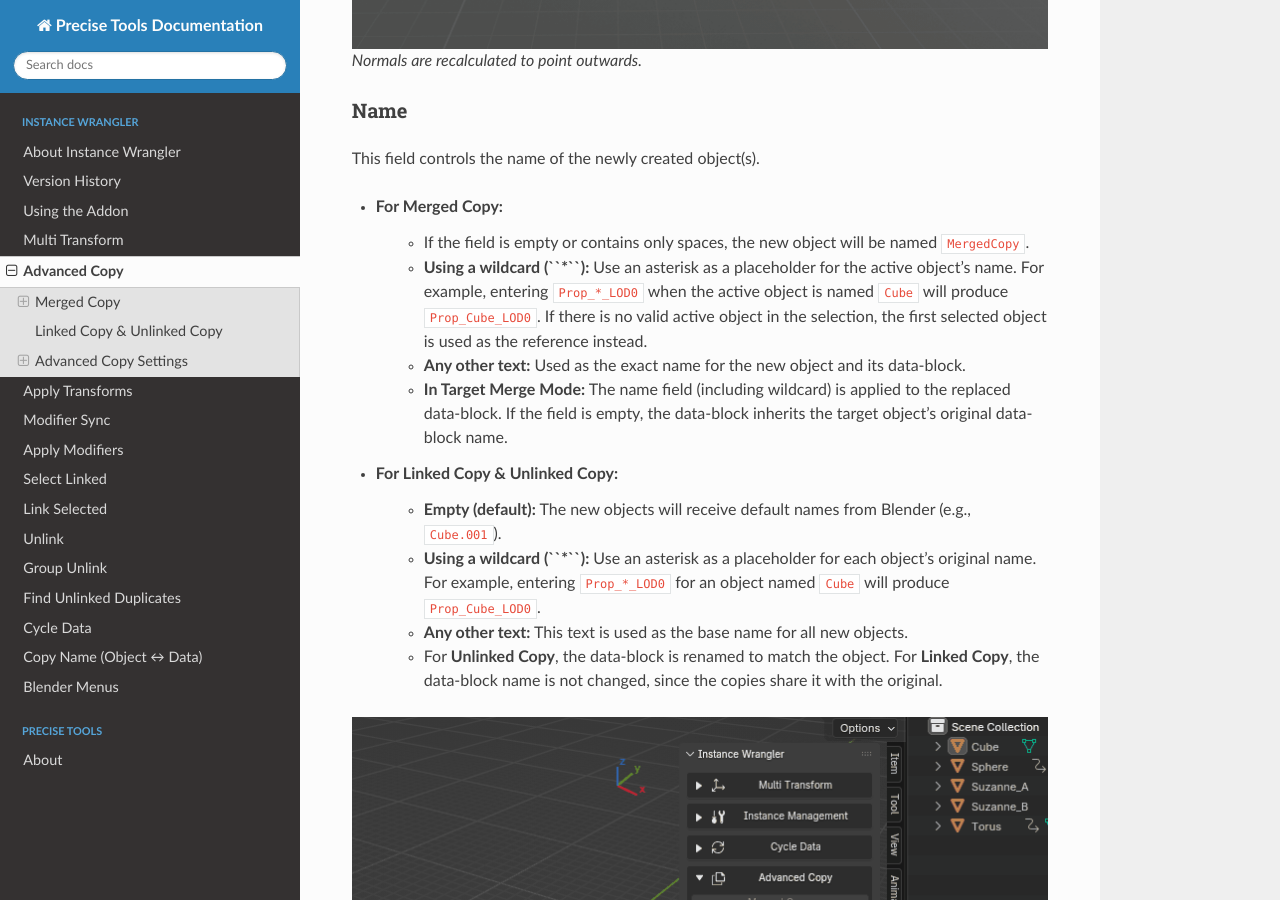
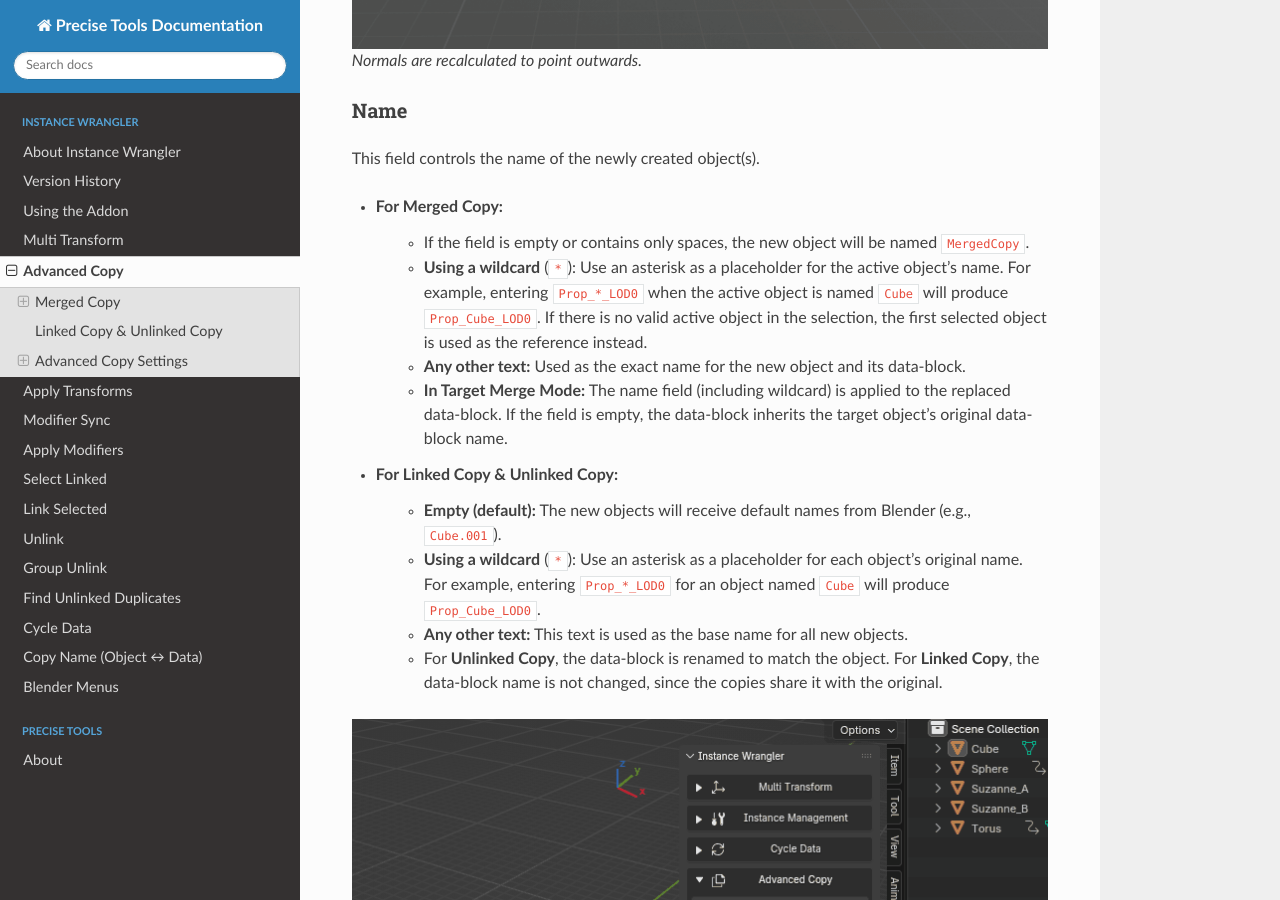
Before and after one commit to jb1981dev/Precise-Docs, a Sphinx documentation site: the page built from docs/source/instwrangler/advancedcopy.rst, in a window 1280 px wide and 900 px high, scrolled down 6634 px. Built offline with Sphinx 7.4.7 and the Read the Docs theme 3.1.0, drawn with Linux system fonts in a browser that asks for light colours.

```diff
--- a/docs/source/instwrangler/advancedcopy.rst
+++ b/docs/source/instwrangler/advancedcopy.rst
@@ -148,13 +148,13 @@ This field controls the name of the newly created object(s).
 
 * **For Merged Copy:**
     * If the field is empty or contains only spaces, the new object will be named ``MergedCopy``.
-    * **Using a wildcard (``*``):** Use an asterisk as a placeholder for the active object's name. For example, entering ``Prop_*_LOD0`` when the active object is named ``Cube`` will produce ``Prop_Cube_LOD0``. If there is no valid active object in the selection, the first selected object is used as the reference instead.
+    * **Using a wildcard** (``*``): Use an asterisk as a placeholder for the active object's name. For example, entering ``Prop_*_LOD0`` when the active object is named ``Cube`` will produce ``Prop_Cube_LOD0``. If there is no valid active object in the selection, the first selected object is used as the reference instead.
     * **Any other text:** Used as the exact name for the new object and its data-block.
     * **In Target Merge Mode:** The name field (including wildcard) is applied to the replaced data-block. If the field is empty, the data-block inherits the target object's original data-block name.
 
 * **For Linked Copy & Unlinked Copy:**
     * **Empty (default):** The new objects will receive default names from Blender (e.g., ``Cube.001``).
-    * **Using a wildcard (``*``):** Use an asterisk as a placeholder for each object's original name. For example, entering ``Prop_*_LOD0`` for an object named ``Cube`` will produce ``Prop_Cube_LOD0``.
+    * **Using a wildcard** (``*``): Use an asterisk as a placeholder for each object's original name. For example, entering ``Prop_*_LOD0`` for an object named ``Cube`` will produce ``Prop_Cube_LOD0``.
     * **Any other text:** This text is used as the base name for all new objects.
     * For **Unlinked Copy**, the data-block is renamed to match the object. For **Linked Copy**, the data-block name is not changed, since the copies share it with the original.
 
```
